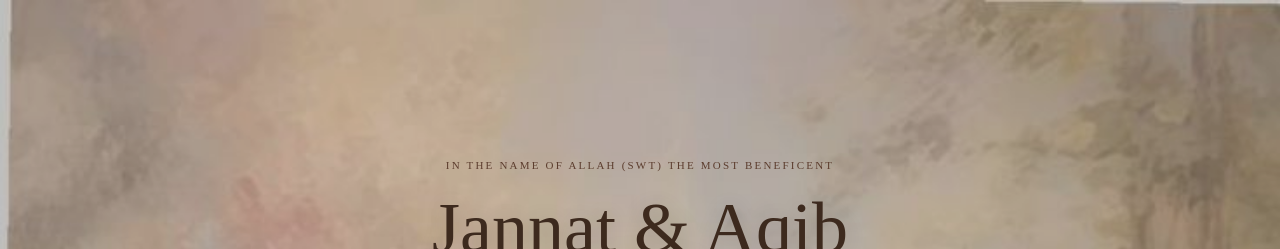
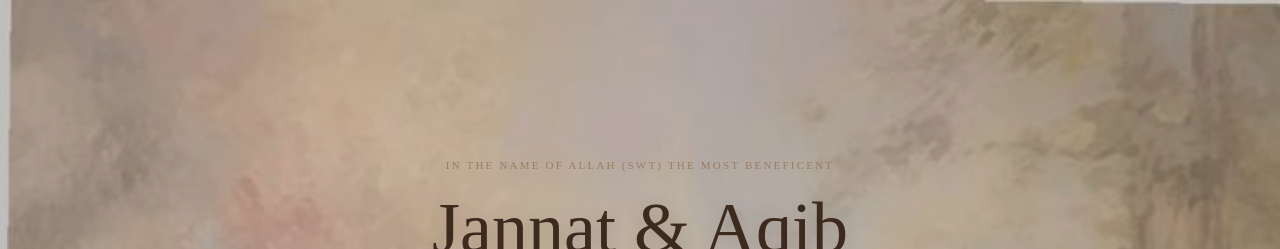
Before and after one commit to mahrukhyousuf/Digital_Invite, a React (Vite) app in the folder my-wedding-invite/: page / in a window 1280 px wide. Shown: the top 249 px of the page. Built offline with nearby package versions, Linux system fonts and the light colour scheme; a web font is replaced by a local one.

Commit message:
changed image

```diff
--- a/my-wedding-invite/src/App.jsx
+++ b/my-wedding-invite/src/App.jsx
@@ -482,7 +482,7 @@ export default function App() {
             <p style={{
               fontFamily: "'IM Fell English', serif",
               fontSize: "clamp(9px,1.5vw,11px)", letterSpacing: "0.2em",
-              color: "#5c3d2e", textTransform: "uppercase",
+              color: "#977E62", textTransform: "uppercase",
               animation: "fadeInUp 1s ease 0.3s both", marginBottom: 20,
             }}>
               In the Name of Allah (SWT) the Most Beneficent
@@ -566,7 +566,7 @@ export default function App() {
             display: "flex", flexDirection: "column", alignItems: "center", justifyContent: "center",
             padding: "60px 20px",
           }}>
-            <div style={{ position: "absolute", inset: 0, backgroundImage: "url('/page1.jpg')", backgroundSize: "cover", backgroundPosition: "center bottom" }} />
+            <div style={{ position: "absolute", inset: 0, backgroundImage: "url('/page5.jpg')", backgroundSize: "cover", backgroundPosition: "center bottom" }} />
             <div style={{ position: "absolute", inset: 0, background: "rgba(20,12,5,0.25)" }} />
             <div style={{ position: "relative", zIndex: 2, display: "flex", flexDirection: "column", alignItems: "center" }}>
               <ArchFrame>
```
